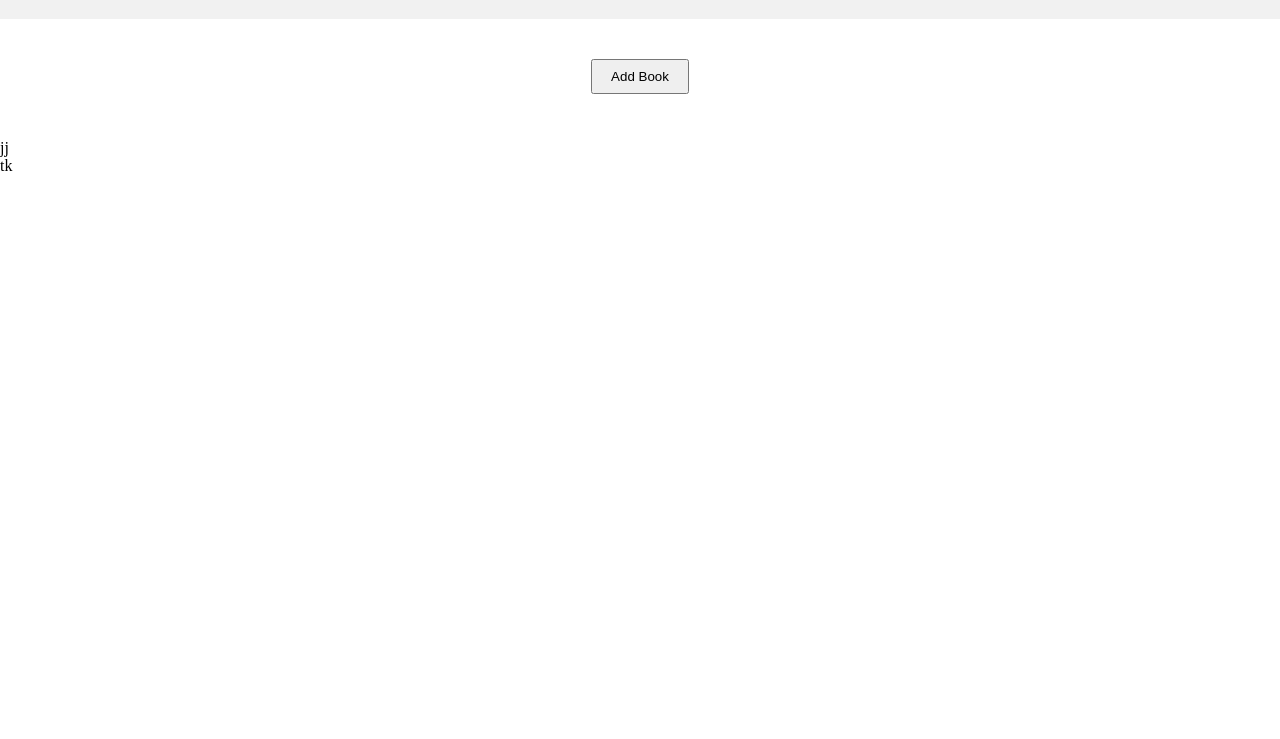
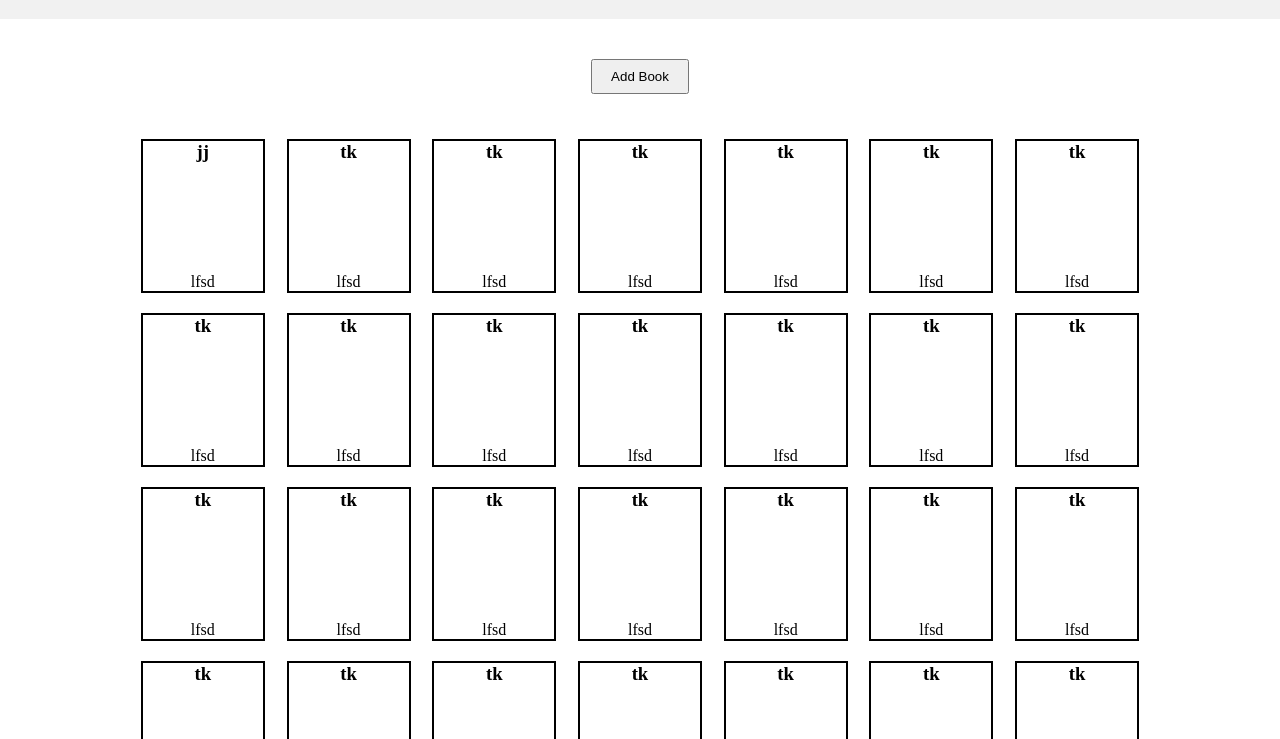
Before and after one commit to yaswanth-vakkala/Library_js, a plain HTML site: page index.html in a window 1280 px wide. Shown: the part 61-800 px from the top of the page. Drawn offline with Linux system fonts and the light colour scheme.

Commit message:
complete flexbox layout for the books

```diff
--- a/script.js
+++ b/script.js
@@ -1,5 +1,32 @@
 let myLibrary = [
   { title: "jj", author: "lfsd", npages: 123, isRead: "yes" },
+  { title: "tk", author: "lfsd", npages: 123, isRead: "yes" },
+  { title: "tk", author: "lfsd", npages: 123, isRead: "yes" },
+  { title: "tk", author: "lfsd", npages: 123, isRead: "yes" },
+  { title: "tk", author: "lfsd", npages: 123, isRead: "yes" },
+  { title: "tk", author: "lfsd", npages: 123, isRead: "yes" },
+  { title: "tk", author: "lfsd", npages: 123, isRead: "yes" },
+  { title: "tk", author: "lfsd", npages: 123, isRead: "yes" },
+  { title: "tk", author: "lfsd", npages: 123, isRead: "yes" },
+  { title: "tk", author: "lfsd", npages: 123, isRead: "yes" },
+  { title: "tk", author: "lfsd", npages: 123, isRead: "yes" },
+  { title: "tk", author: "lfsd", npages: 123, isRead: "yes" },
+  { title: "tk", author: "lfsd", npages: 123, isRead: "yes" },
+  { title: "tk", author: "lfsd", npages: 123, isRead: "yes" },
+  { title: "tk", author: "lfsd", npages: 123, isRead: "yes" },
+  { title: "tk", author: "lfsd", npages: 123, isRead: "yes" },
+  { title: "tk", author: "lfsd", npages: 123, isRead: "yes" },
+  { title: "tk", author: "lfsd", npages: 123, isRead: "yes" },
+  { title: "tk", author: "lfsd", npages: 123, isRead: "yes" },
+  { title: "tk", author: "lfsd", npages: 123, isRead: "yes" },
+  { title: "tk", author: "lfsd", npages: 123, isRead: "yes" },
+  { title: "tk", author: "lfsd", npages: 123, isRead: "yes" },
+  { title: "tk", author: "lfsd", npages: 123, isRead: "yes" },
+  { title: "tk", author: "lfsd", npages: 123, isRead: "yes" },
+  { title: "tk", author: "lfsd", npages: 123, isRead: "yes" },
+  { title: "tk", author: "lfsd", npages: 123, isRead: "yes" },
+  { title: "tk", author: "lfsd", npages: 123, isRead: "yes" },
+  { title: "tk", author: "lfsd", npages: 123, isRead: "yes" },
   { title: "tk", author: "lfsd", npages: 123, isRead: "yes" },
 ];
 
@@ -29,7 +56,12 @@ function displayBooks() {
   myLibrary.forEach(function (curr) {
     // const element = new Book(curr.title, curr.author, curr.npages, curr.isRead);
     const child = document.createElement("div");
-    child.innerHTML = curr.title;
+    child.innerHTML = `
+      <div class="card" >
+        <div><h3>${curr.title}</h3></div>
+        <div><p>${curr.author}</p></div>
+      </div>
+    `;
     area.appendChild(child);
   });
 }
--- a/styles.css
+++ b/styles.css
@@ -1,27 +1,47 @@
-*{
+* {
   margin: 0;
   padding: 0;
 }
 
-.header{
+.header {
   width: 100%;
   height: 80px;
   text-align: center;
-    background-color: #F1F1F1;
+  background-color: #f1f1f1;
 }
 
-.header h1{
+.header h1 {
   padding-top: 20px;
   font-family: cursive, sans-serif;
 }
 
-.btn{
+.btn {
   height: 80px;
   text-align: center;
   padding-top: 40px;
 }
 
-.btn button{
+.btn button {
   padding: 8px 18px;
   cursor: pointer;
 }
+
+.catalog {
+  display: flex;
+  justify-content: space-around;
+  width: 1000px;
+  margin: auto;
+  flex-wrap: wrap;
+  height: 400px;
+  gap:20px;
+}
+
+.card {
+  height: 150px;
+  width: 120px;
+  display: flex;
+  flex-direction: column;
+  justify-content: space-between;
+  border: 2px solid black;
+  text-align: center;
+}
```
Lines whose indentation alone changed are shown as unchanged.
